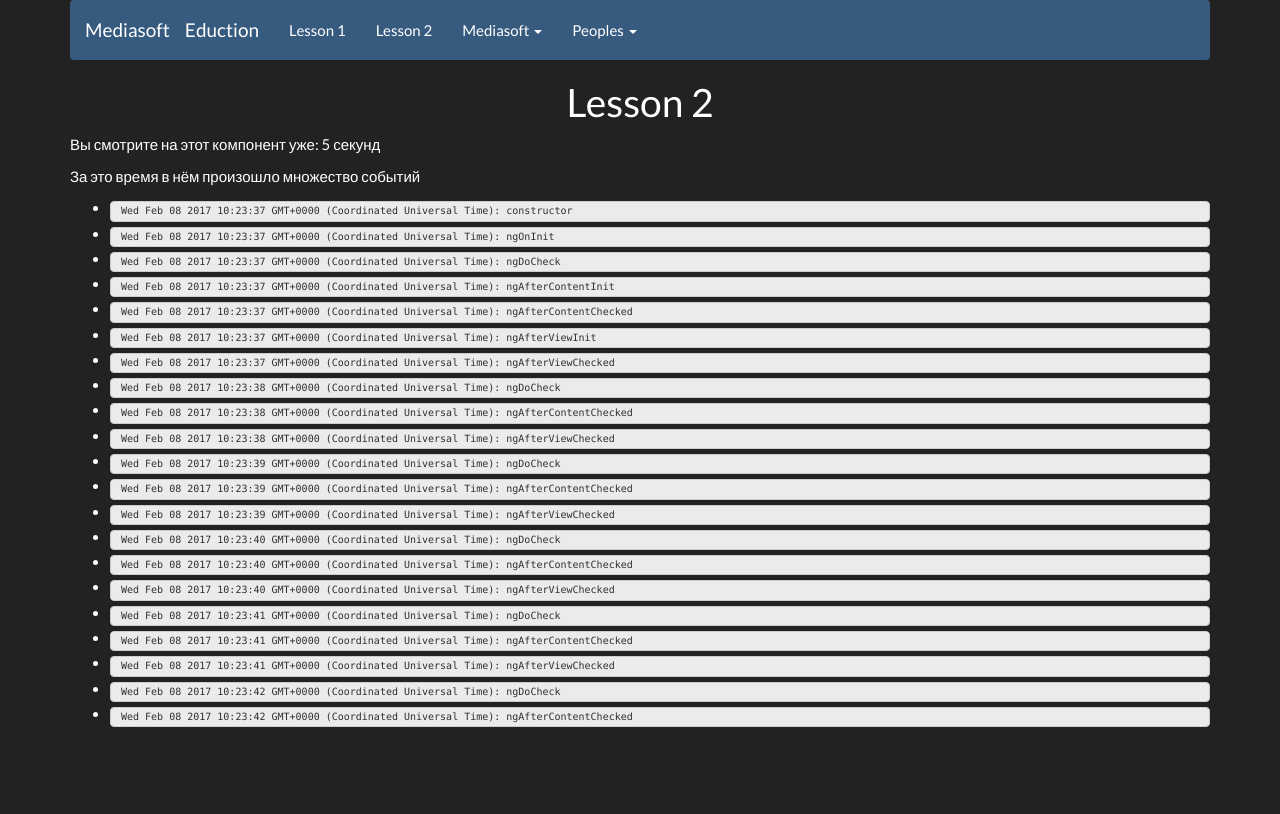
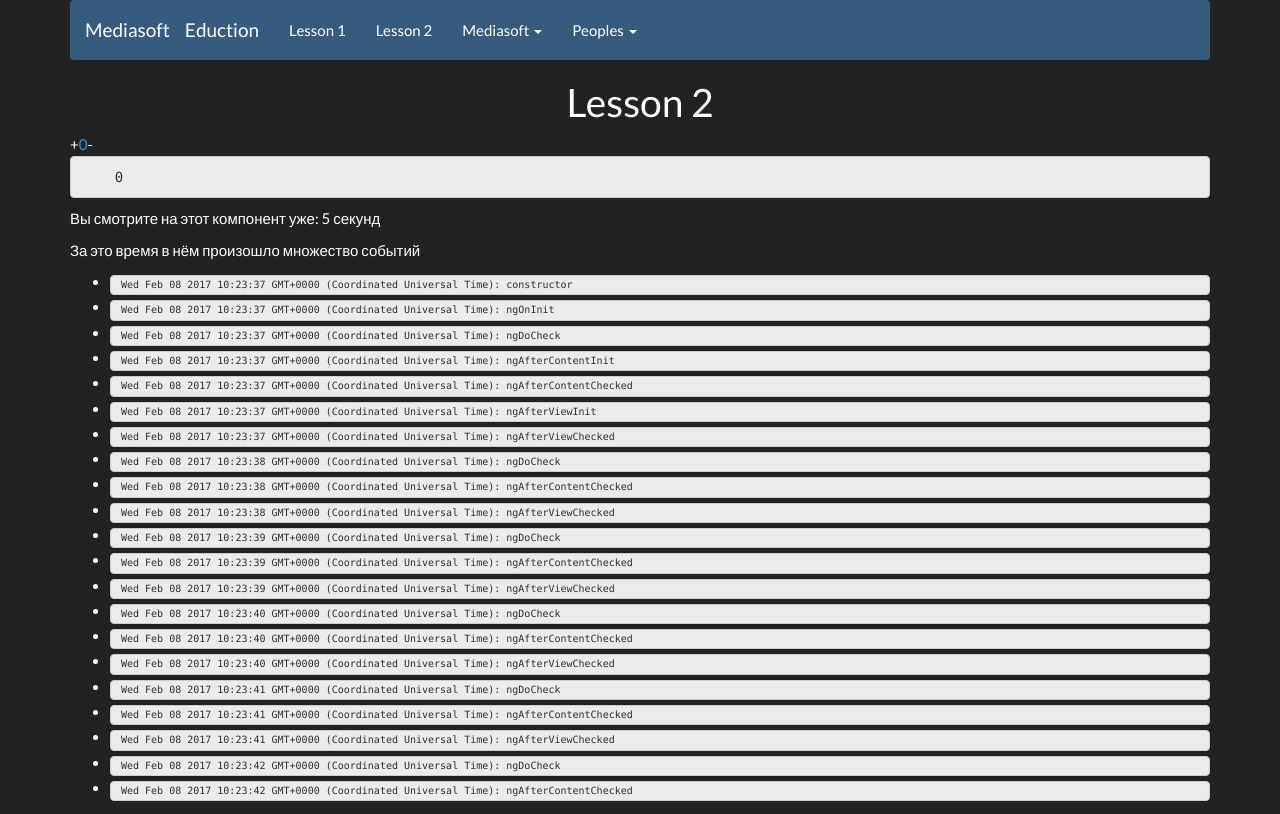
Before and after one commit to php73/angular-lesson, an Angular app: page /lesson2 in a window 1280 px wide. Built offline with nearby package versions, Linux system fonts and the light colour scheme; what ng2-bootstrap would draw is missing.

Commit message:
Tuda suda binding

```diff
--- a/src/app/lesson-two/lesson-two.component.html
+++ b/src/app/lesson-two/lesson-two.component.html
@@ -1,3 +1,7 @@
 <h1 class="text-center">Lesson 2</h1>
 
+<mediasoft-tuda-suda [(value)]="tudaSudaValue"></mediasoft-tuda-suda>
+<pre>
+    {{ tudaSudaValue | json }}
+</pre>
 <mediasoft-stopwatch></mediasoft-stopwatch>
--- a/src/app/lesson-two/lesson-two.component.ts
+++ b/src/app/lesson-two/lesson-two.component.ts
@@ -6,10 +6,16 @@ import {Component, OnInit} from '@angular/core';
 })
 export class LessonTwoComponent implements OnInit {
 
+
+    public tudaSudaValue = 0;
+
     constructor() {
     }
 
     ngOnInit() {
     }
 
+    setTudaSuda($event) {
+        this.tudaSudaValue = $event;
+    }
 }
--- a/src/app/lesson-two/lesson-two.module.ts
+++ b/src/app/lesson-two/lesson-two.module.ts
@@ -10,6 +10,7 @@ import { MenuComponent } from "./menu/menu.component";
 import { MenuItemComponent } from "./menu-item/menu-item.component";
 import { TooltipComponent } from "./tooltip/tooltip.component";
 import { StopwatchComponent } from "./stopwatch/stopwatch.component";
+import { TudaSudaComponent } from "./tuda-suda/tuda-suda.component";
 
 @NgModule({
     imports: [
@@ -30,6 +31,7 @@ import { StopwatchComponent } from "./stopwatch/stopwatch.component";
         MenuItemComponent,
         TooltipComponent,
         StopwatchComponent,
+        TudaSudaComponent,
     ],
     exports: [
         MenuComponent
--- /dev/null
+++ b/src/app/lesson-two/tuda-suda/tuda-suda.component.html
@@ -0,0 +1,5 @@
+<div>
+    <span (click)="value = (value || 0) + 1;">+</span>
+    <span class="text-info">{{ value }}</span>
+    <span (click)="value = (value || 0) - 1; ">-</span>
+</div>
--- /dev/null
+++ b/src/app/lesson-two/tuda-suda/tuda-suda.component.ts
@@ -0,0 +1,24 @@
+import { Component, OnInit, Input, Output, EventEmitter } from '@angular/core';
+
+@Component({
+    moduleId: module.id,
+    selector: 'mediasoft-tuda-suda',
+    templateUrl: 'tuda-suda.component.html'
+})
+export class TudaSudaComponent implements OnInit {
+    @Input('value') private _value: number = 0;
+    @Output() private valueChange = new EventEmitter();
+
+    get value(): number {
+        return this._value;
+    }
+    set value(value: number) {
+        this._value = value;
+        this.valueChange.emit(this.value);
+    }
+
+    constructor() { }
+
+    ngOnInit() { }
+
+}
```
